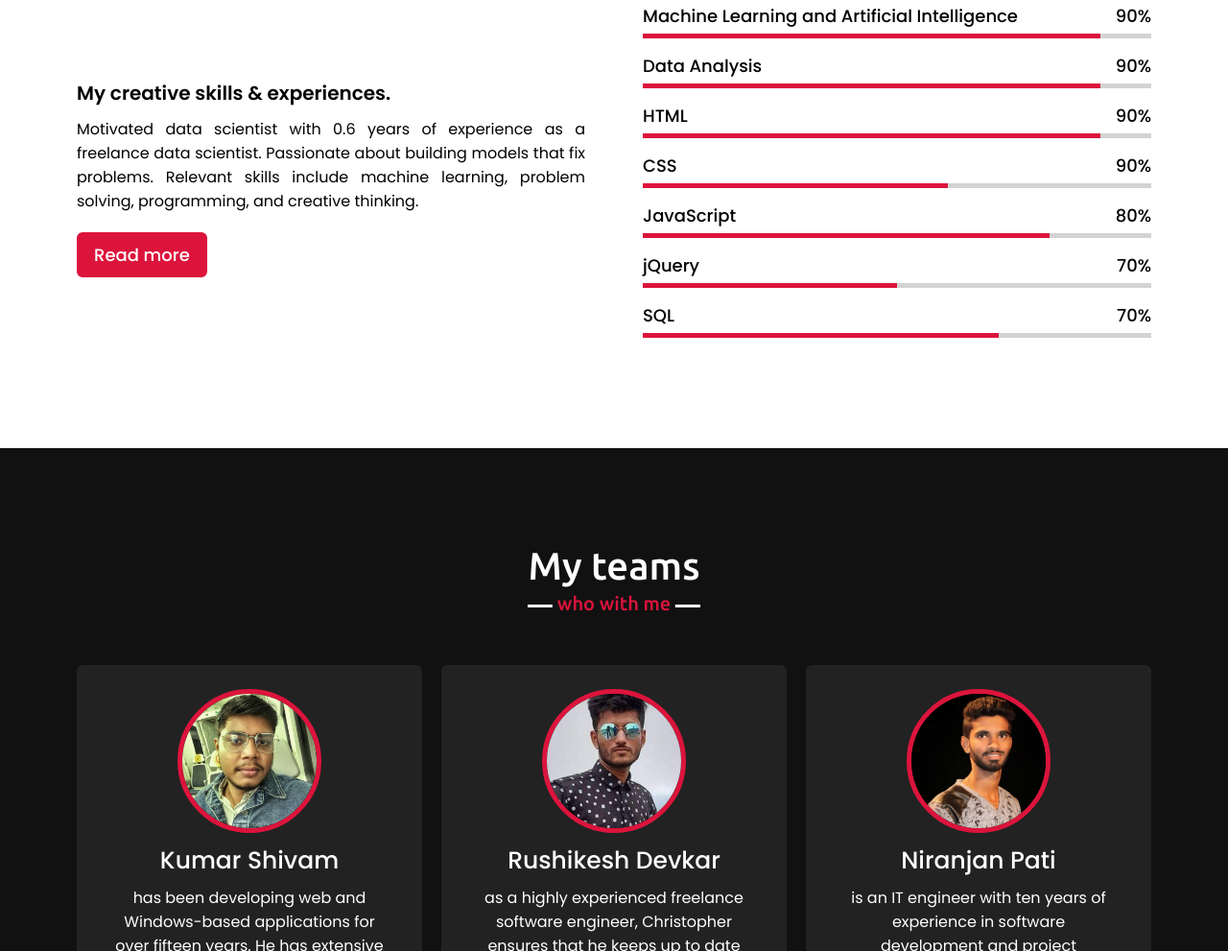
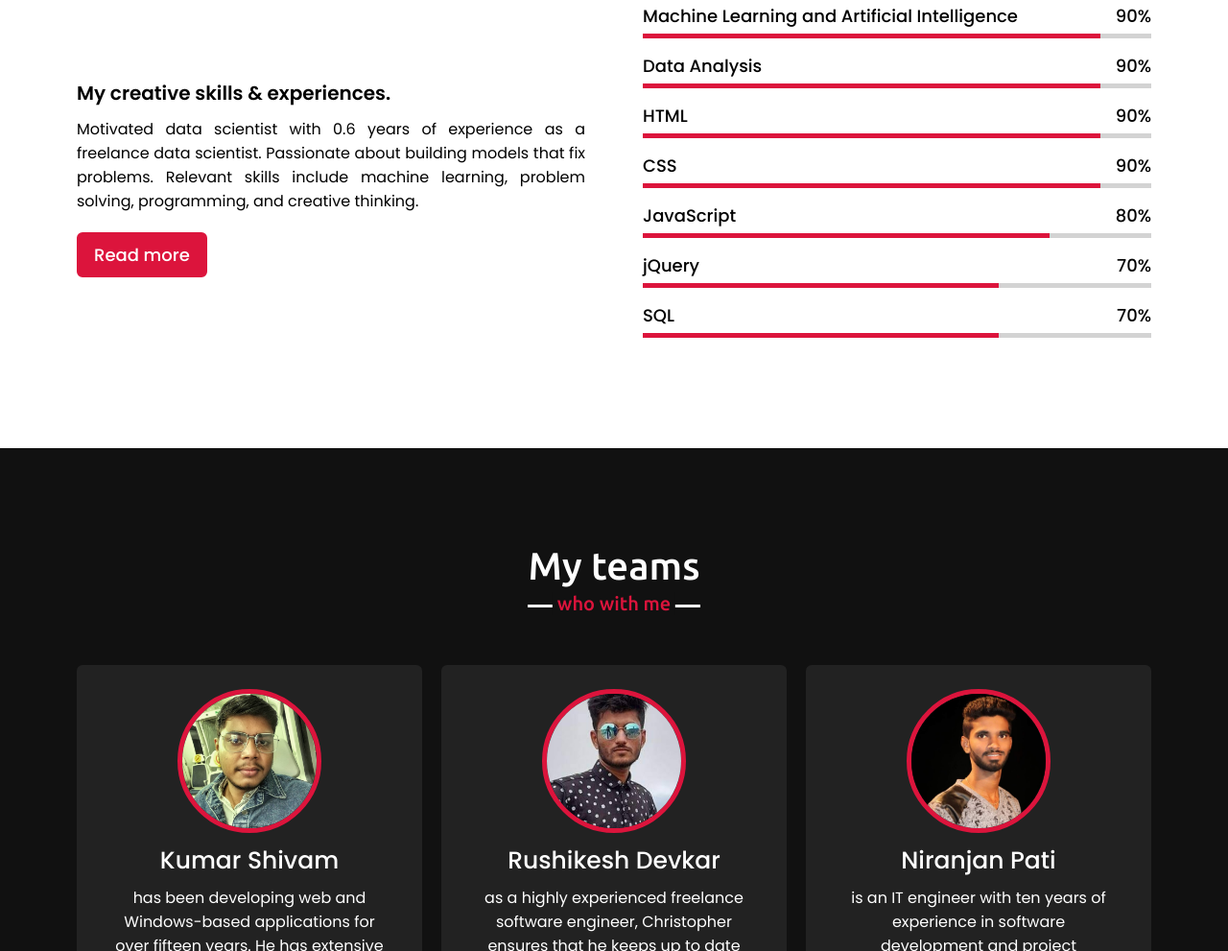
Before and after one commit to MaheshR74/portfoilio-netlify, a plain HTML site: page index.html in a window 1280 px wide. Shown: the part 2826-3817 px from the top of the page at 96% size. Drawn offline with nearby package versions, Linux system fonts and the light colour scheme.

Commit message:
change 3

```diff
--- a/index.html
+++ b/index.html
@@ -133,7 +133,7 @@
                             <span>CSS</span>
                             <span>90%</span>
                         </div>
-                        <div class="line css"></div>
+                        <div class="line html"></div>
                     </div>
                     <div class="bars">
                         <div class="info">
@@ -147,7 +147,7 @@
                             <span>jQuery</span>
                             <span>70%</span>
                         </div>
-                        <div class="line php"></div>
+                        <div class="line mysql"></div>
                     </div>
                     <div class="bars">
                         <div class="info">
```
